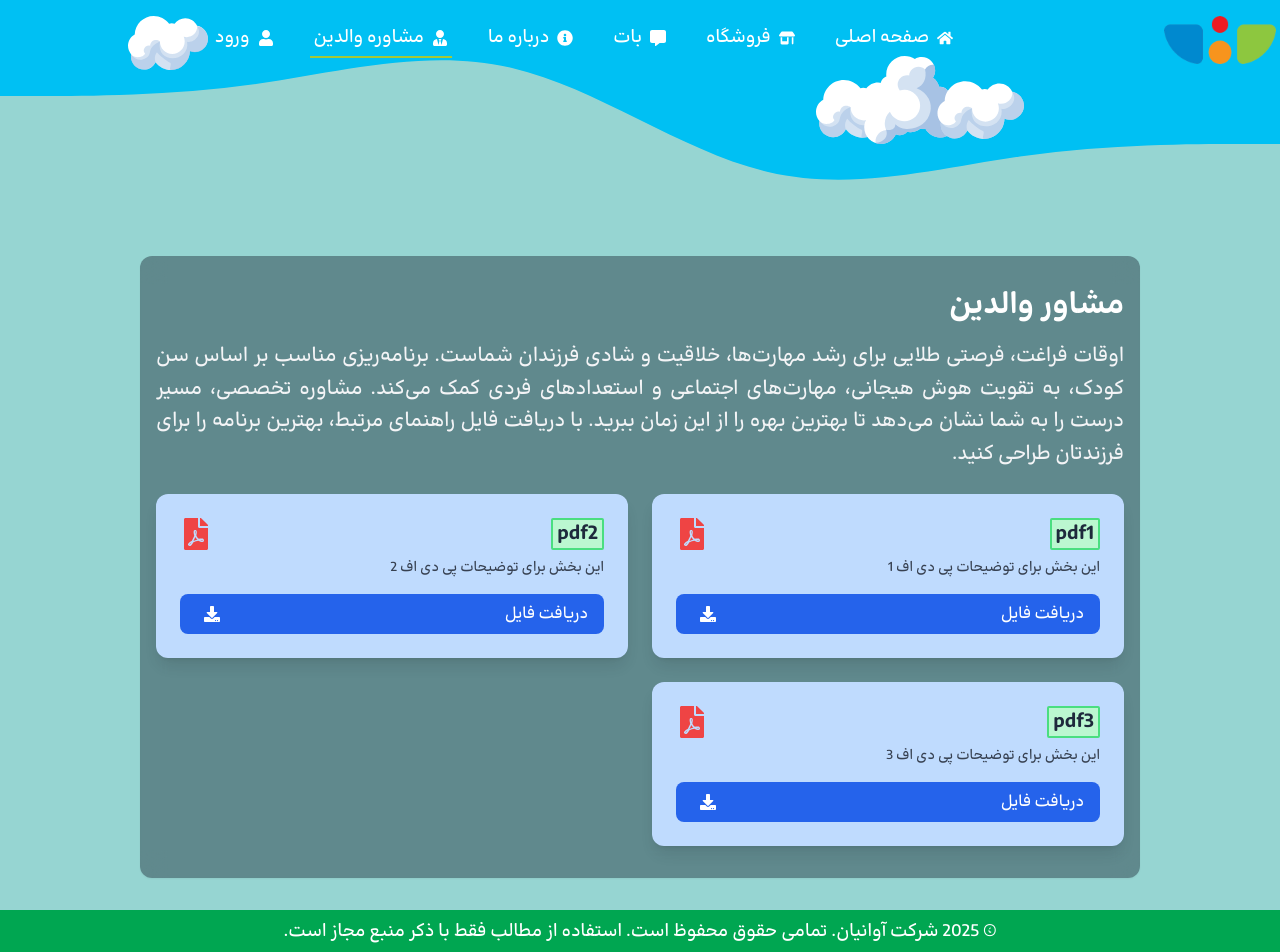
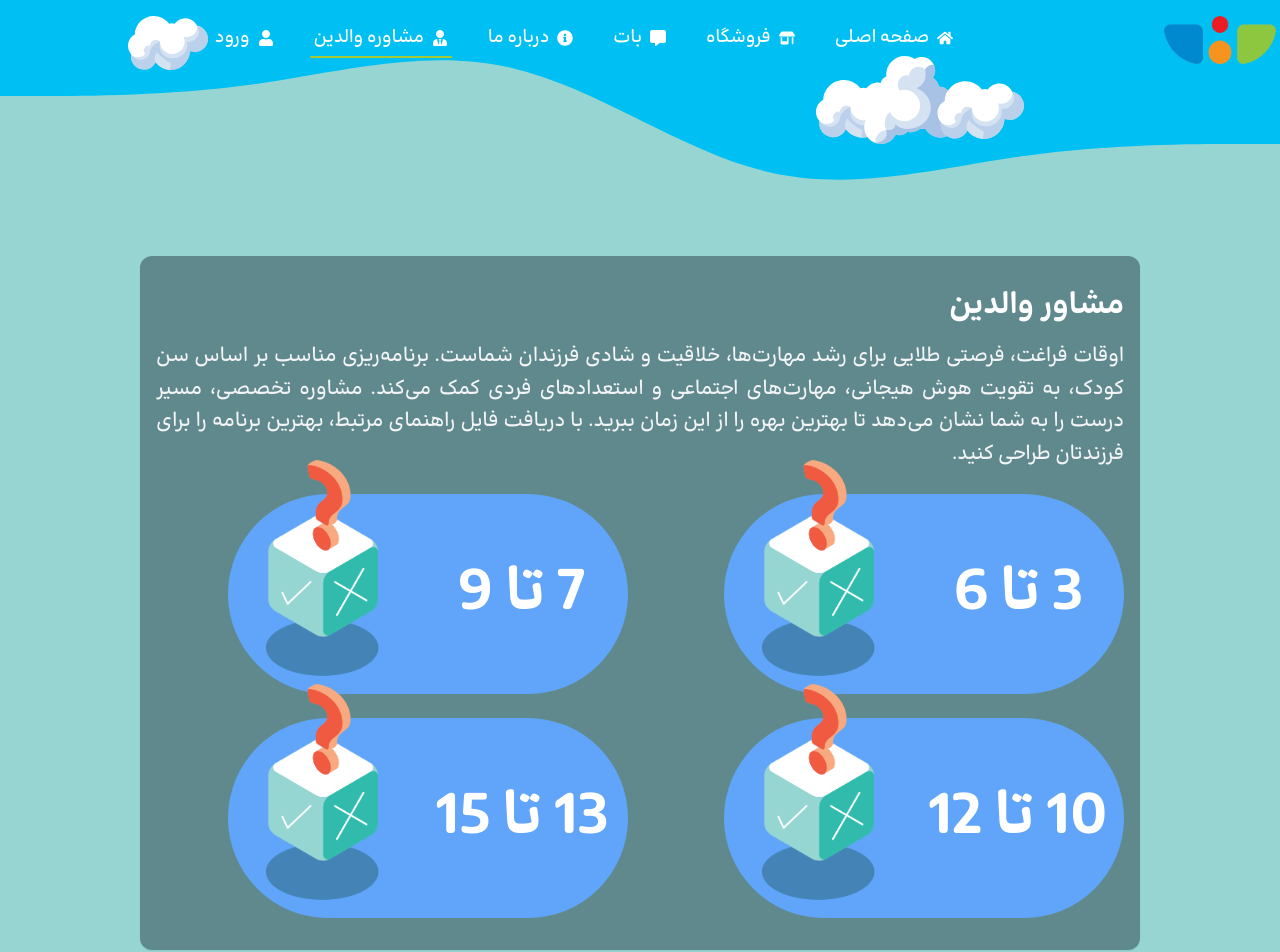
Before and after one commit to ErfanGh83/Avanian1, a Next.js app: page /parent-advisor in a window 1280 px wide. Shown: the top 952 px of the page. Built offline with nearby package versions, Linux system fonts and the light colour scheme.

Commit message:
change: changed pdf containers

```diff
--- a/src/app/parent-advisor/data.ts
+++ b/src/app/parent-advisor/data.ts
@@ -1,17 +1,30 @@
 export const data = [
     {
-        title: "pdf1",
+        title: "3 تا 6",
         description: "این بخش برای توضیحات پی دی اف 1",
-        link: "www.example.com"
+        link: "www.example.com",
+        imageSrc: "/vectors/QBox.svg",
+        theme: "purple"
     },
     {
-        title: "pdf2",
+        title: "7 تا 9",
         description: "این بخش برای توضیحات پی دی اف 2",
-        link: "www.example.com"
+        link: "www.example.com",
+        imageSrc: "/vectors/QBox.svg",
+        theme: "blue"
     },
     {
-        title: "pdf3",
+        title: "10 تا 12",
         description: "این بخش برای توضیحات پی دی اف 3",
-        link: "www.example.com"
+        link: "www.example.com",
+        imageSrc: "/vectors/QBox.svg",
+        theme: "green"
+    },
+    {
+        title: "13 تا 15",
+        description: "این بخش برای توضیحات پی دی اف 3",
+        link: "www.example.com",
+        imageSrc: "/vectors/QBox.svg",
+        theme: "red"
     },
 ]
--- a/src/app/parent-advisor/page.tsx
+++ b/src/app/parent-advisor/page.tsx
@@ -2,7 +2,7 @@ import Footer from "@/components/landing/Footer";
 import NavBar from "@/components/landing/nav/NavBar";
 import React from "react";
 import { data } from "./data";
-import { FaDownload, FaFilePdf } from "react-icons/fa";
+import Image from "next/image";
 
 function page() {
     const pdfData = data;
@@ -26,26 +26,30 @@ function page() {
 
                         <div className="grid gap-6 md:grid-cols-2">
                             {pdfData.map((item, index) => (
-                                <div
+                                <a
                                     key={index}
-                                    className="bg-blue-200 text-slate-800 p-6 rounded-xl shadow-lg hover:shadow-xl transition-shadow backdrop-blur-md"
+                                    href={item.link}
+                                    rel="noopener noreferrer"
+                                    target="_blank"
+                                    className={`w-[400px] h-[200px] flex flex-row items-center pl-6 pr-4 bg-blue-400 rounded-full hover:cursor-pointer hover:scale-105 transition-all`}
                                 >
-                                    <div className="flex items-center justify-between mb-2">
-                                        <h3 className="size-fit px-1 bg-green-200 rounded-sm text-xl font-semibold border-2 border-green-400">{item.title}</h3>
-                                        <FaFilePdf className="text-red-500" size={32} />
+                                    <div
+                                        className="w-1/2 h-full flex justify-center items-center"
+                                    >
+                                        <h2 className="text-6xl font-bold">{item.title}</h2>
                                     </div>
 
-                                    <p className="mb-4 text-sm text-gray-700">{item.description}</p>
-                                    <a
-                                        href={item.link}
-                                        target="_blank"
-                                        rel="noopener noreferrer"
-                                        className="flex items-center justify-between bg-blue-600 hover:bg-blue-700 text-white px-4 py-2 rounded-lg transition-colors"
+                                    <div
+                                        className="w-1/2 h-full relative"
                                     >
-                                        دریافت فایل
-                                        <FaDownload className="ml-2" />
-                                    </a>
-                                </div>
+                                        <div
+                                            className="size-56 absolute bottom-[8%] z-20"
+                                        >
+                                            <Image src={item.imageSrc} alt={`pdf-image-${item.title}`} fill />
+                                        </div>
+
+                                    </div>
+                                </a>
                             ))}
                         </div>
                     </section>
```
Also changed, not shown: public/vectors/QBox.svg (added).
